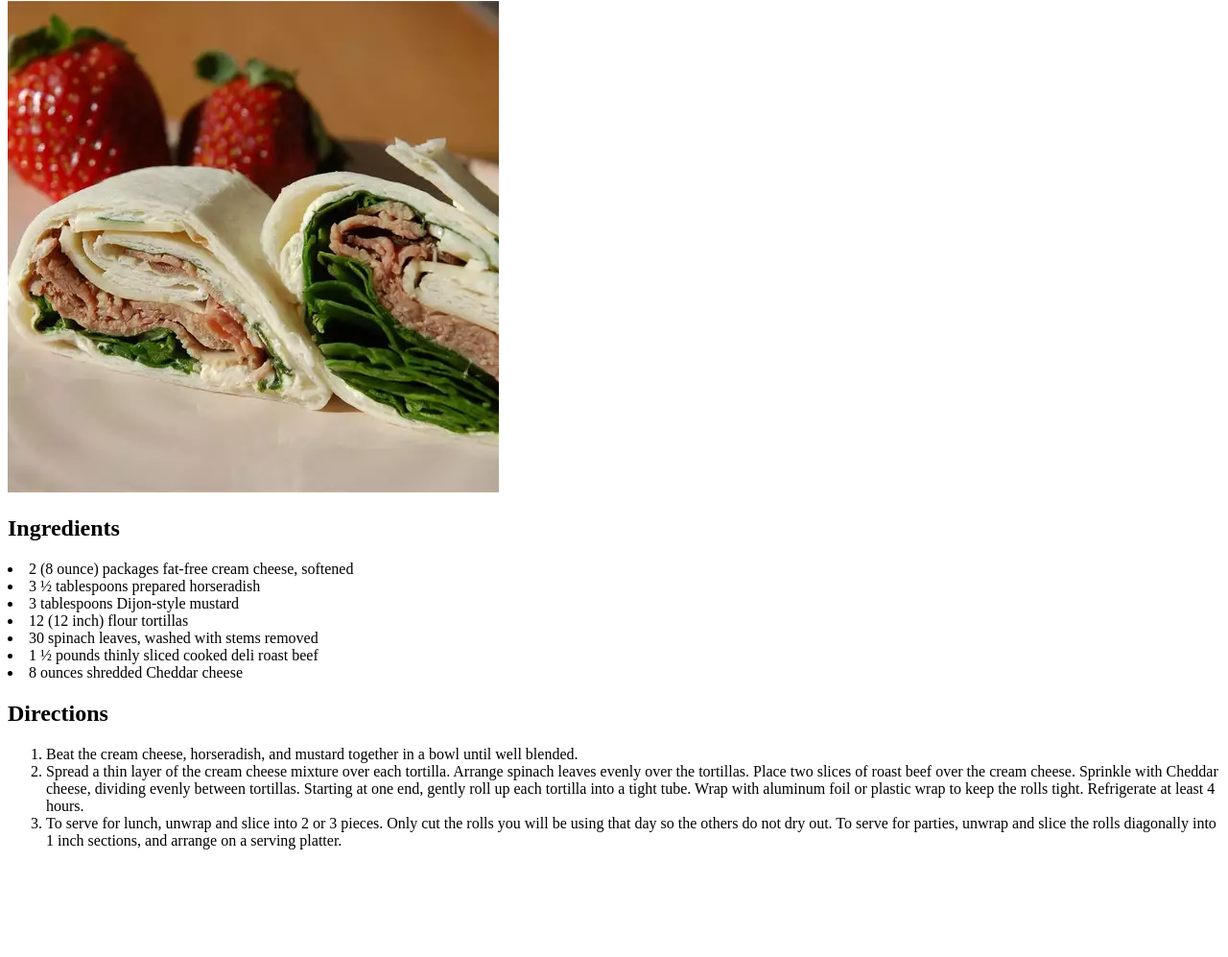
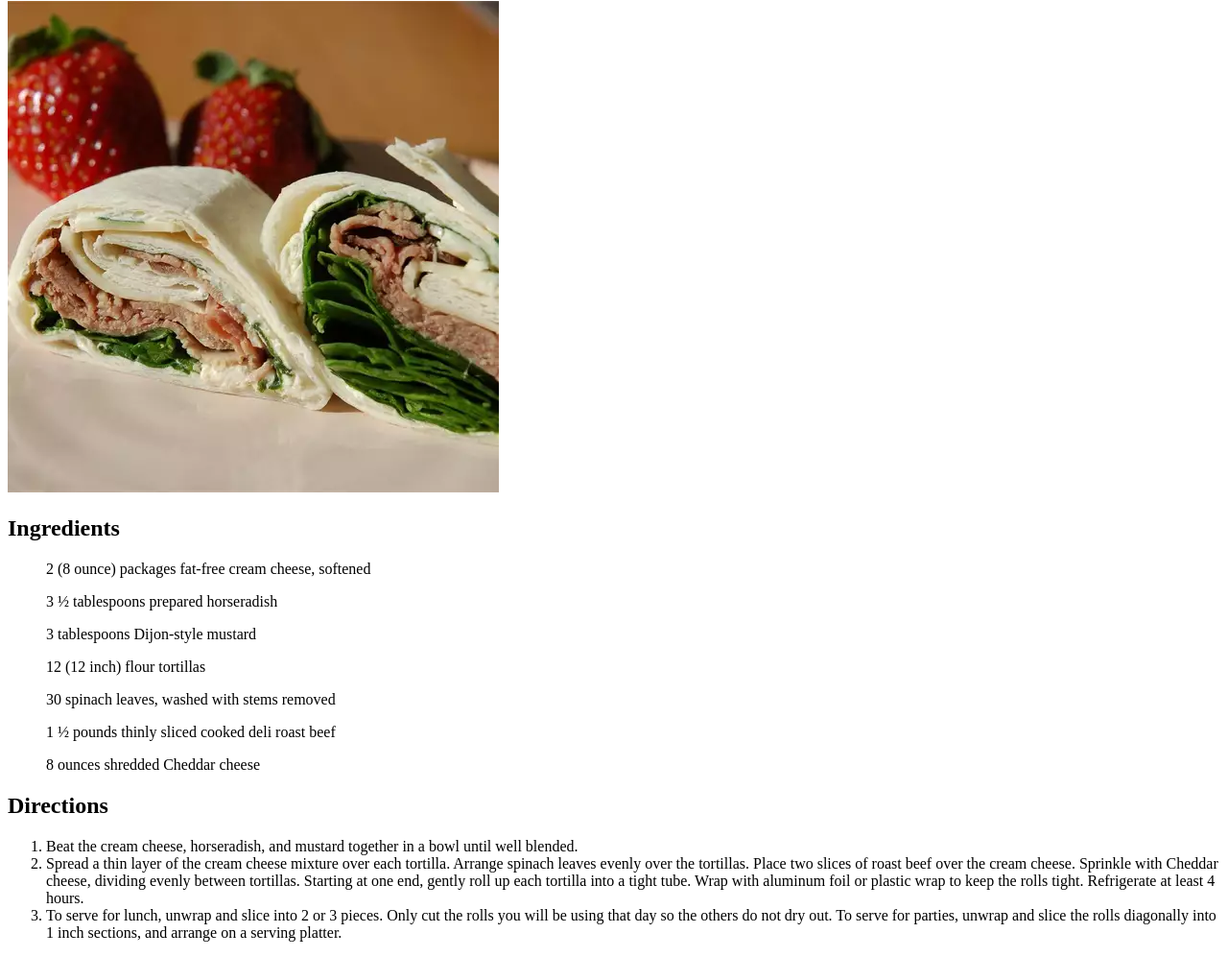
Before and after one commit to zercx/odin-recipes, a plain HTML site: page recipes/summer-roast-beef-wraps.html in a window 1280 px wide. Shown: the part 79-1076 px from the top of the page at 96% size. Before the commit the page ends 980 px from the top, so only its background shows below. Drawn offline with Linux system fonts and the light colour scheme.

Commit message:
Fixed a small error and made the infredients section into a unordered list

```diff
--- a/recipes/summer-roast-beef-wraps.html
+++ b/recipes/summer-roast-beef-wraps.html
@@ -12,13 +12,13 @@
 
         <h2>Ingredients</h2>
 
-        <li>2 (8 ounce) packages fat-free cream cheese, softened</li>
-        <li>3 ½ tablespoons prepared horseradish</li>
-        <li>3 tablespoons Dijon-style mustard</li>
-        <li>12 (12 inch) flour tortillas</li>
-        <li>30 spinach leaves, washed with stems removed</li>
-        <li>1 ½ pounds thinly sliced cooked deli roast beef</li>
-        <li>8 ounces shredded Cheddar cheese</li>
+        <ul>2 (8 ounce) packages fat-free cream cheese, softened</ul>
+        <ul>3 ½ tablespoons prepared horseradish</ul>
+        <ul>3 tablespoons Dijon-style mustard</ul>
+        <ul>12 (12 inch) flour tortillas</ul>
+        <ul>30 spinach leaves, washed with stems removed</ul>
+        <ul>1 ½ pounds thinly sliced cooked deli roast beef</ul>
+        <ul>8 ounces shredded Cheddar cheese</ul>
 
         <h2>Directions</h2>
     <ol>
```
